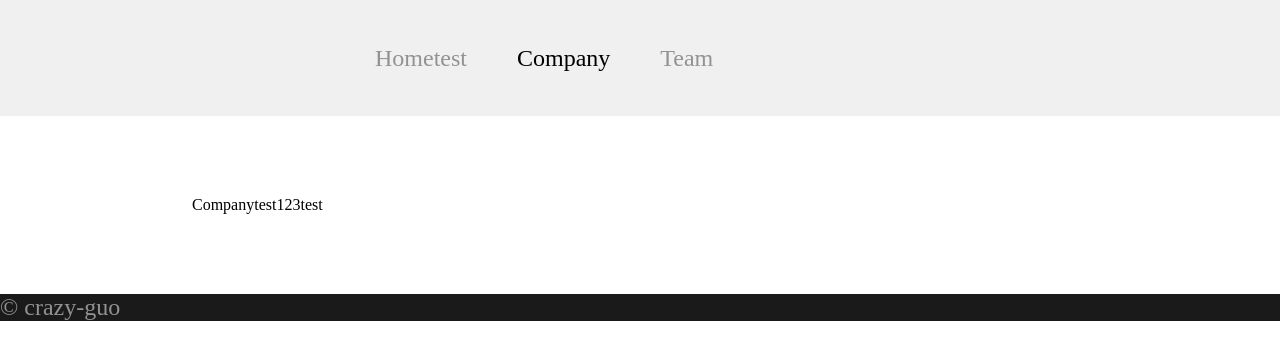
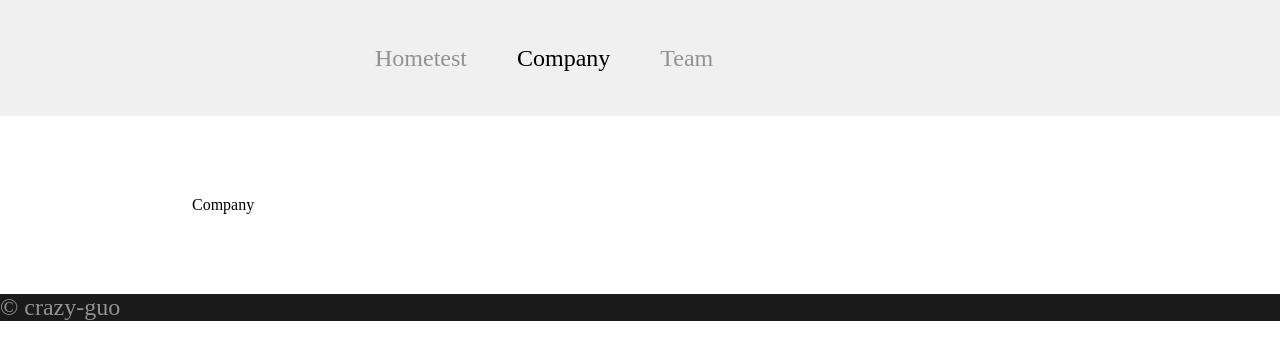
Before and after one commit to Crazy-Guo/template, a Vue app: page /#/company in a window 1280 px wide. Shown: the top 360 px of the page. Built offline with nearby package versions, Linux system fonts and the light colour scheme.

Commit message:
test: deploy

```diff
--- a/src/views/company/index.vue
+++ b/src/views/company/index.vue
@@ -1,6 +1,6 @@
 <template>
   <div class="company">
-    {{ $t('nav.company') }}test123test
+    {{ $t('nav.company') }}
   </div>
 </template>
 
--- a/src/views/home/index.vue
+++ b/src/views/home/index.vue
@@ -1,7 +1,6 @@
 <template>
   <div class="home">
     {{ $t('nav.home') }}
-    123123123123
   </div>
 </template>
 
```
